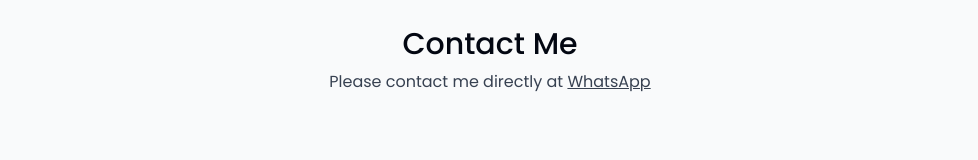
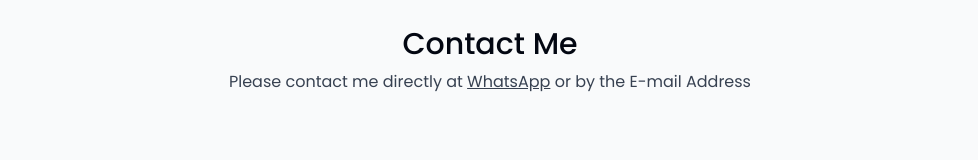
Before and after one commit to gabrielpovoa/myWebsite, a Next.js app: page / in a window 1280 px wide. Shown: the part 4222-4382 px from the top of the page, without its empty margins (150-1128 px from the left). Built offline with nearby package versions, Linux system fonts and the light colour scheme; no server answers.

Commit message:
adding email to contact

```diff
--- a/src/components/contact.tsx
+++ b/src/components/contact.tsx
@@ -36,7 +36,7 @@ export const Contact = () => {
                 <a className="underline" href="https://wa.me/5551990140347?text=Ol%C3%A1%2C%20Jo%C3%A3o.%20%0ATudo%20bem%3F" target='_blank'>
                     WhatsApp
                 </a>{" "}
-
+               or by the <a classname="underline" href="mailto:gabrielpovoa.f@gmail.com">E-mail Address</a>
 
             </p>
 
```
